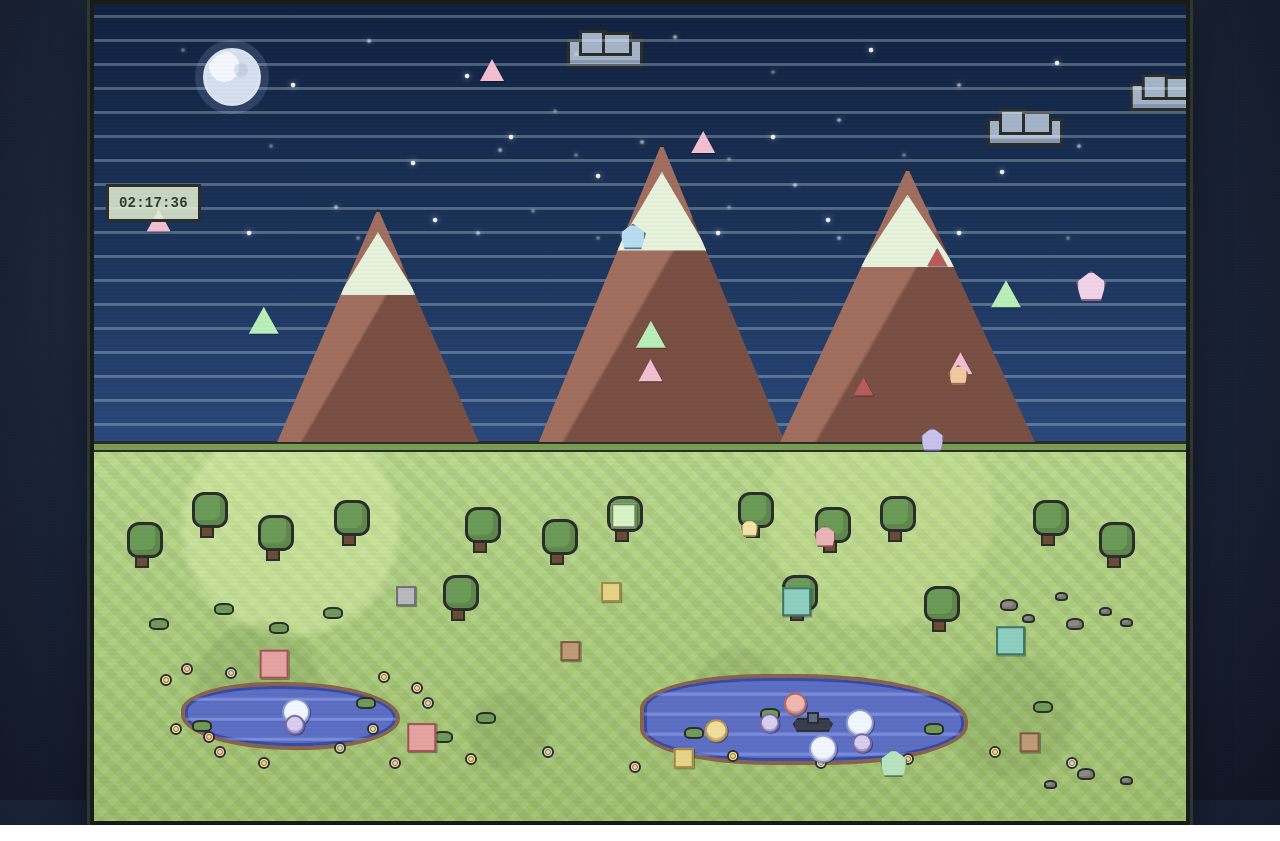
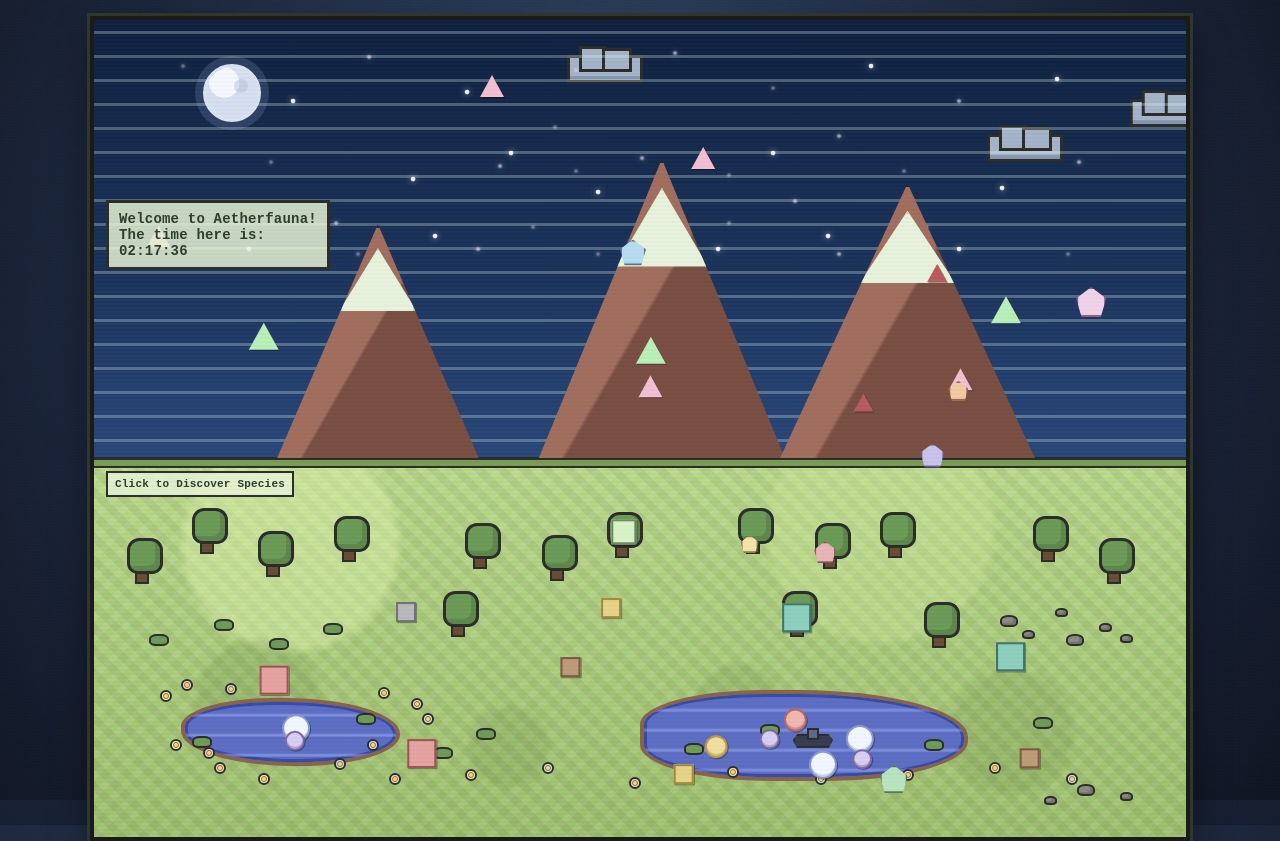
Before and after one commit to uandhafb/postcards-from-my-jungle, a plain HTML site: page index.html in a window 1280 px wide. Drawn offline with Linux system fonts and the light colour scheme.

```diff
--- a/index.html
+++ b/index.html
@@ -87,6 +87,7 @@
       position: relative;
       width: min(1100px, 96vw);
       aspect-ratio: 4 / 3;
+      transform: translateY(16px);
       border: 4px solid #181b18;
       box-shadow: 0 0 0 3px #2f352f, 0 18px 36px rgba(0, 0, 0, 0.45);
       overflow: hidden;
@@ -558,6 +559,20 @@
       letter-spacing: 0.2px;
     }
 
+    .discover-tip {
+      position: absolute;
+      left: 12px;
+      top: calc(54% + 10px);
+      z-index: 25;
+      padding: 5px 7px;
+      border: 2px solid var(--line);
+      background: rgba(231, 244, 213, 0.85);
+      font-size: 11px;
+      font-weight: 700;
+      color: #2e3d2d;
+      letter-spacing: 0.2px;
+    }
+
     .modal {
       position: absolute;
       inset: 0;
@@ -708,7 +723,8 @@
 </head>
 <body>
   <div class="frame" id="scene">
-    <div class="title" id="clock-title">--:--:--</div>
+    <div class="title" id="clock-title">Welcome to Aetherfauna!<br>The time here is:<br>--:--:--</div>
+    <div class="discover-tip">Click to Discover Species</div>
 
     <div class="layer sky" id="sky-area">
       <div class="night-objects">
@@ -1508,7 +1524,7 @@
       const hh = String(now.getHours()).padStart(2, "0");
       const mm = String(now.getMinutes()).padStart(2, "0");
       const ss = String(now.getSeconds()).padStart(2, "0");
-      clockTitle.textContent = `${hh}:${mm}:${ss}`;
+      clockTitle.innerHTML = `Welcome to Aetherfauna!<br>The time here is:<br>${hh}:${mm}:${ss}`;
 
       const nightStrength = getNightStrength(now);
       scene.style.setProperty("--night-strength", nightStrength.toFixed(3));
```
